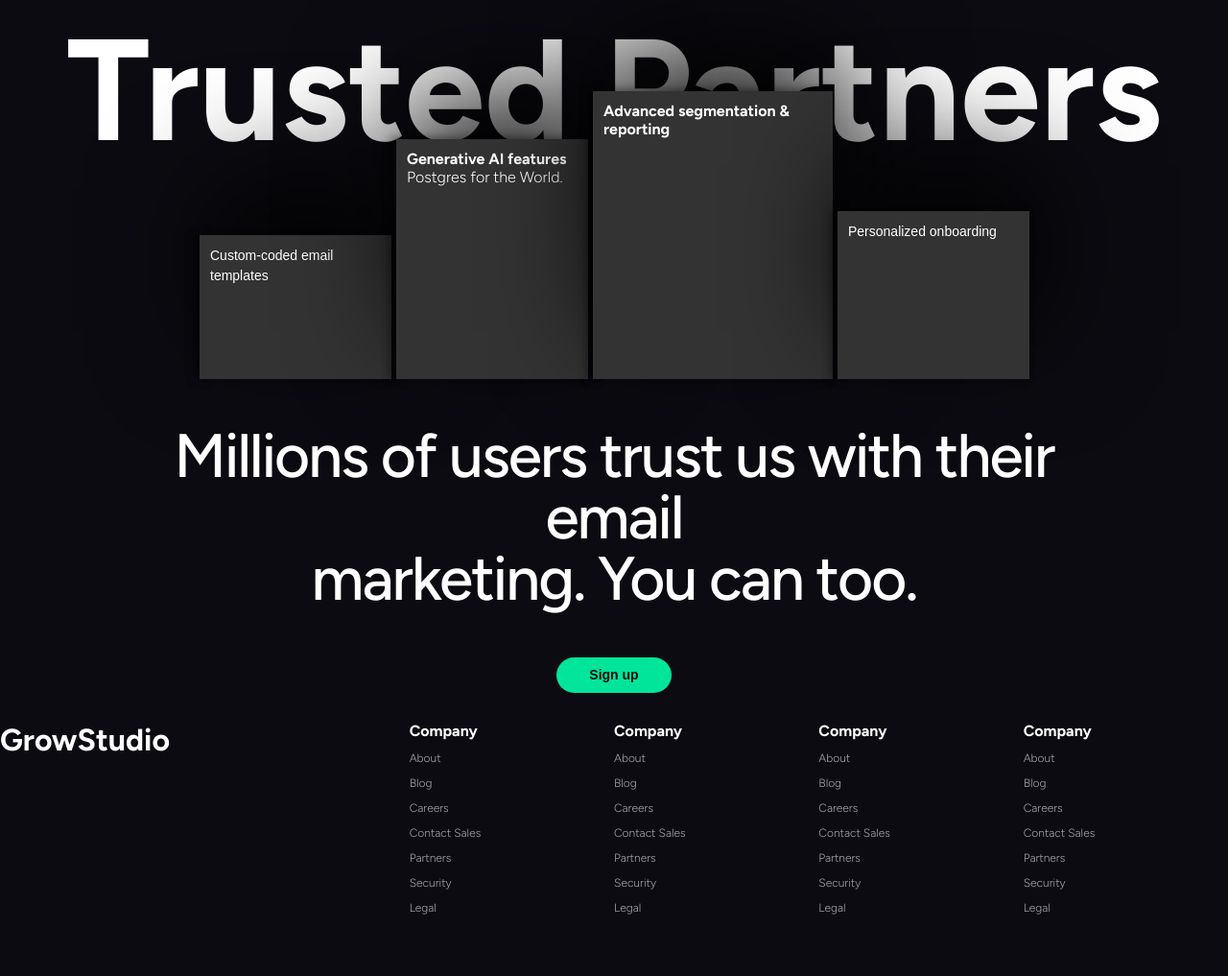
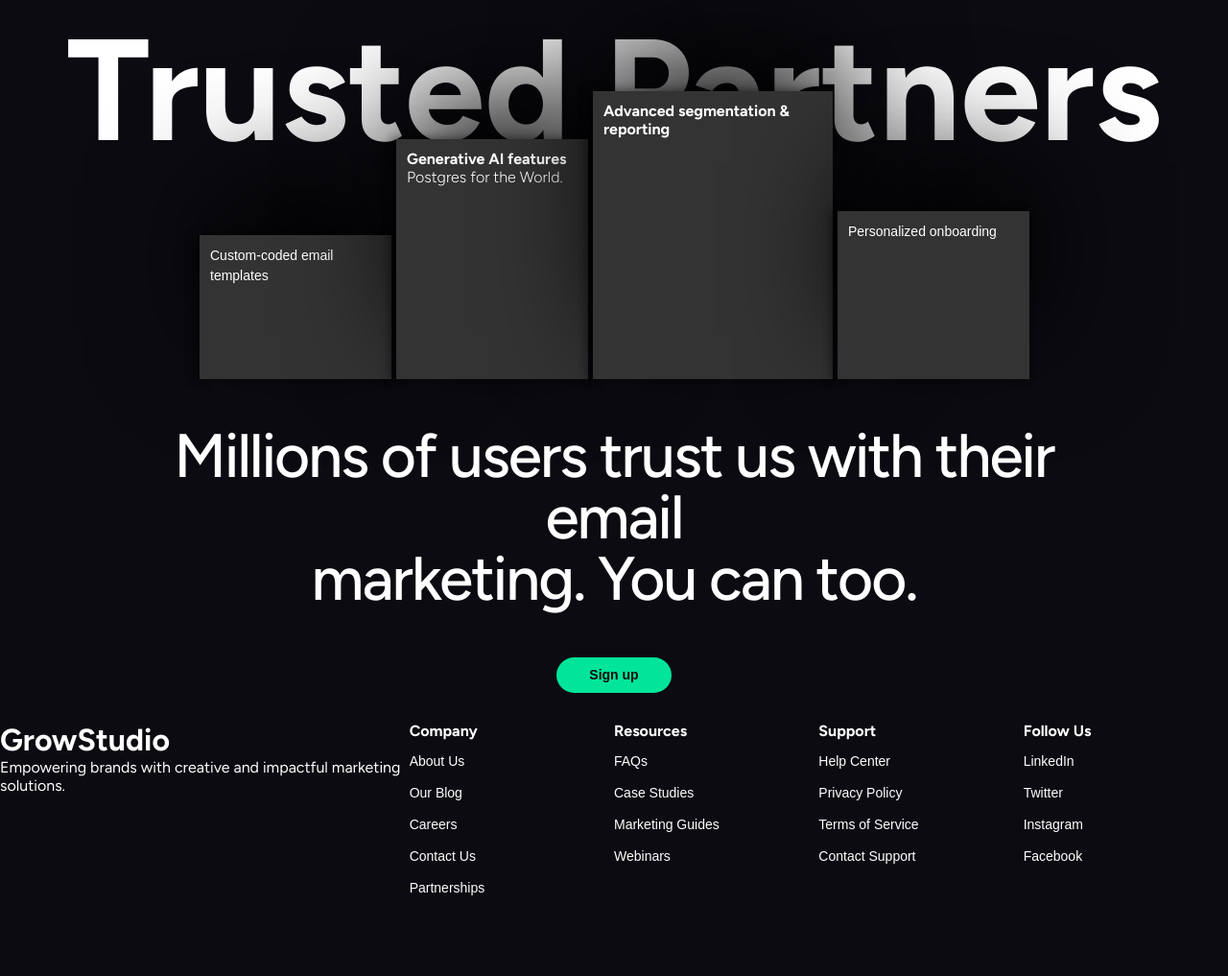
Before and after one commit to KanishkRanjan/Grow-Studio, a plain HTML site: page index.html in a window 1280 px wide. Shown: the part 4144-5161 px from the top of the page at 96% size. Drawn offline with Linux system fonts and the light colour scheme; a web font is replaced by a local one.

Commit message:
Update index.html

```diff
--- a/index.html
+++ b/index.html
@@ -218,67 +218,48 @@
 
     </section>
 
-    <footer>
+  <footer>
         <div class="items">
-
             <h1>
                 GrowStudio
             </h1>
+            <p>Empowering brands with creative and impactful marketing solutions.</p>
         </div>
         <div class="items">
-            <h4>Company </h4>
+            <h4>Company</h4>
             <ul>
-                <li>
-                    About
-                </li>
-                <li>Blog</li>
-                <li>Careers</li>
-                <li>Contact Sales</li>
-                <li>Partners</li>
-                <li>Security</li>
-                <li>Legal</li>
+                <li><a href="#">About Us</a></li>
+                <li><a href="#">Our Blog</a></li>
+                <li><a href="#">Careers</a></li>
+                <li><a href="#">Contact Us</a></li>
+                <li><a href="#">Partnerships</a></li>
             </ul>
         </div>
         <div class="items">
-            <h4>Company </h4>
+            <h4>Resources</h4>
             <ul>
-                <li>
-                    About
-                </li>
-                <li>Blog</li>
-                <li>Careers</li>
-                <li>Contact Sales</li>
-                <li>Partners</li>
-                <li>Security</li>
-                <li>Legal</li>
+                <li><a href="#">FAQs</a></li>
+                <li><a href="#">Case Studies</a></li>
+                <li><a href="#">Marketing Guides</a></li>
+                <li><a href="#">Webinars</a></li>
             </ul>
         </div>
         <div class="items">
-            <h4>Company </h4>
+            <h4>Support</h4>
             <ul>
-                <li>
-                    About
-                </li>
-                <li>Blog</li>
-                <li>Careers</li>
-                <li>Contact Sales</li>
-                <li>Partners</li>
-                <li>Security</li>
-                <li>Legal</li>
+                <li><a href="#">Help Center</a></li>
+                <li><a href="#">Privacy Policy</a></li>
+                <li><a href="#">Terms of Service</a></li>
+                <li><a href="#">Contact Support</a></li>
             </ul>
         </div>
-                <div class="items">
-            <h4>Company </h4>
+        <div class="items">
+            <h4>Follow Us</h4>
             <ul>
-                <li>
-                    About
-                </li>
-                <li>Blog</li>
-                <li>Careers</li>
-                <li>Contact Sales</li>
-                <li>Partners</li>
-                <li>Security</li>
-                <li>Legal</li>
+                <li><a href="#">LinkedIn</a></li>
+                <li><a href="#">Twitter</a></li>
+                <li><a href="#">Instagram</a></li>
+                <li><a href="#">Facebook</a></li>
             </ul>
         </div>
     </footer>
```
